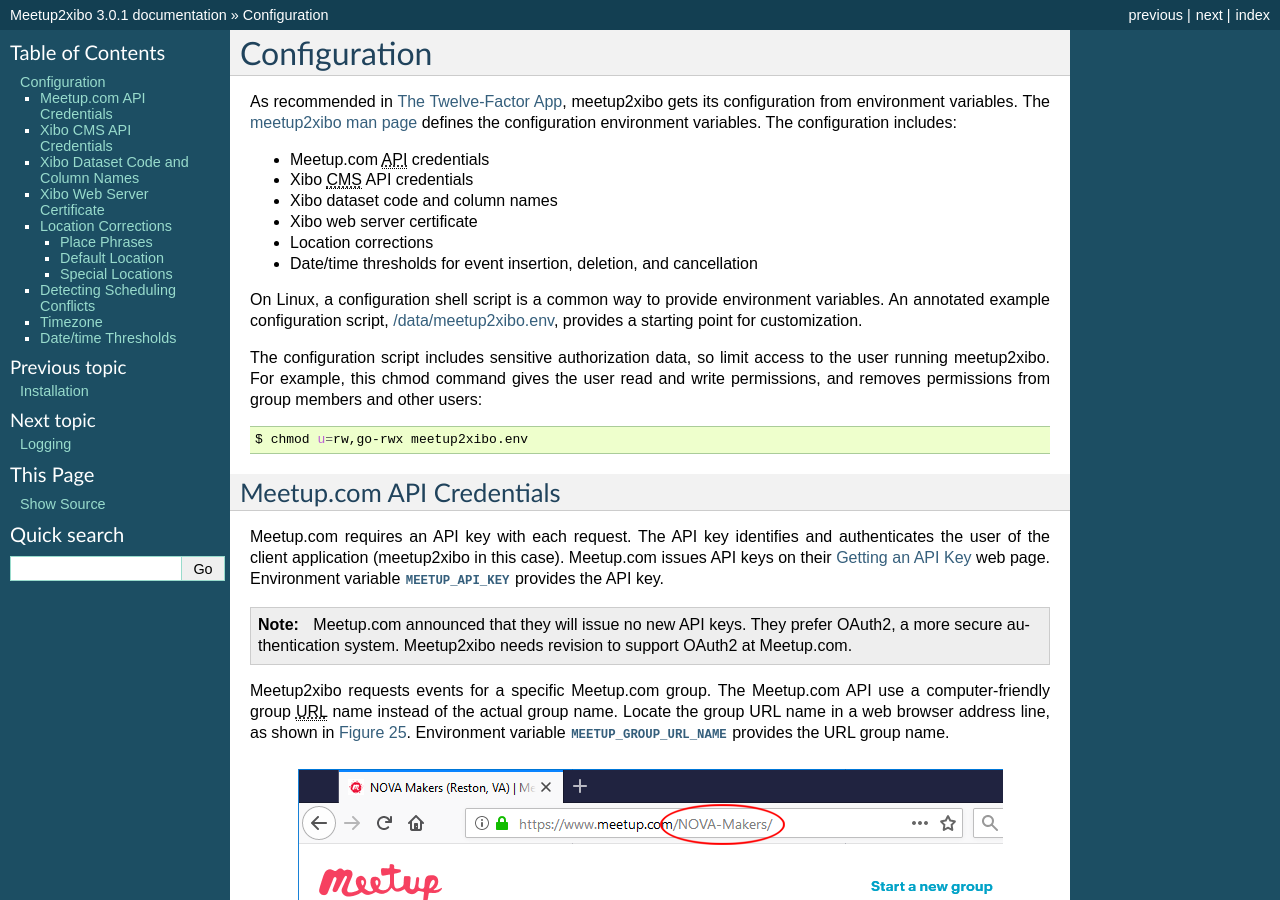
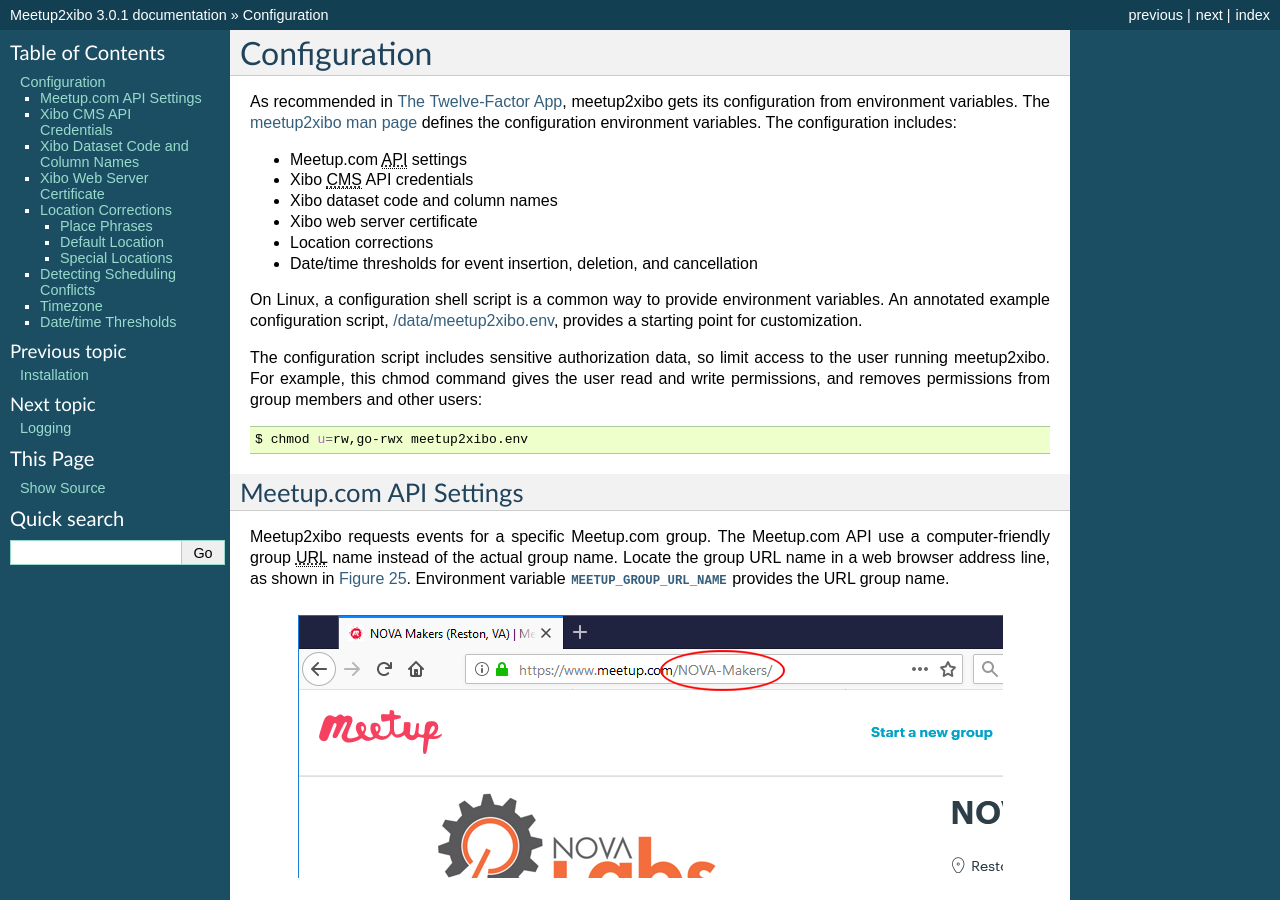
Before and after one commit to jshprentz/meetup2xibo, a Sphinx documentation site: the page built from docs/user-manual/configuration.rst, in a window 1280 px wide and 900 px high. Built offline with Sphinx 7.4.7, drawn with Linux system fonts in a browser that asks for light colours; some of the changed text lies outside the part shown.

Commit message:
Remove Meetup API key from environment configuration.

```diff
--- a/docs/man/meetup2xibo.rst
+++ b/docs/man/meetup2xibo.rst
@@ -134,6 +134,10 @@
 
    The API key that authenticates access to Meetup.com.
 
+.. deprecated:: 3.1
+   The Meetup API key no longer is sent to Meetup.com.
+   This environment variable may be removed from configurations.
+
 .. envvar:: MEETUP_EVENTS_WANTED
 
    The number of events to request from Meetup.
--- a/docs/user-manual/configuration.rst
+++ b/docs/user-manual/configuration.rst
@@ -8,7 +8,7 @@
 configuration environment variables.
 The configuration includes:
 
-- Meetup.com :abbr:`API(application programming interface)` credentials
+- Meetup.com :abbr:`API(application programming interface)` settings
 - Xibo :abbr:`CMS(Content Management System)` API credentials
 - Xibo dataset code and column names
 - Xibo web server certificate
@@ -29,20 +29,8 @@
 
    $ chmod u=rw,go-rwx meetup2xibo.env
 
-Meetup.com API Credentials
---------------------------
-
-Meetup.com requires an API key with each request.
-The API key identifies and authenticates the user of the client application
-(meetup2xibo in this case).
-Meetup.com issues API keys on their `Getting an API Key`_ web page.
-Environment variable :envvar:`MEETUP_API_KEY` provides the API key.
-
-.. note::
-
-   Meetup.com announced that they will issue no new API keys.
-   They prefer OAuth2, a more secure authentication system.
-   Meetup2xibo needs revision to support OAuth2 at Meetup.com.
+Meetup.com API Settings
+-----------------------
 
 Meetup2xibo requests events for a specific Meetup.com group.
 The Meetup.com API use a computer-friendly group :abbr:`URL(Uniform Resource
@@ -217,7 +205,7 @@
    export PLACE_PHRASES='[
        {"phrase": "Conf Rm 1",         "place": "Conference Room 1"},
        {"phrase": "Conference rm 1",   "place": "Conference Room 1"},
-       {"phrase": "Conference room 1", "place": "Conference Room 1"},
+       {"phrase": "Conference room 1", "place": "Conference Room 1"}
    ]'
 
 Meetup2xibo ignores spacing and upper/lower case distinctions when searching
--- a/docs/user-manual/overview.rst
+++ b/docs/user-manual/overview.rst
@@ -48,10 +48,11 @@
 Meetup2xibo gets its configuration from environment variables.
 The configuration includes:
 
-- Meetup.com API credentials
+- Meetup.com API settings
 - Xibo CMS API credentials
 - Xibo dataset column names
 - Location corrections
+- Places for schedule conflict analysis
 - Date/time thresholds for event insertion, deletion, and cancellation
 
 The :ref:`meetup2xibo man page <meetup2xibo-environment>` defines the
```
Also changed, not shown: HISTORY.rst (+7 -10 lines), 2 other files.
